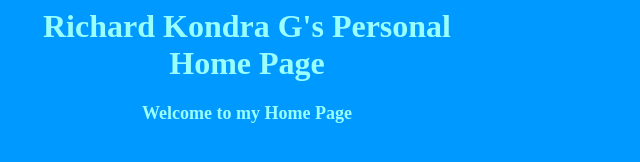
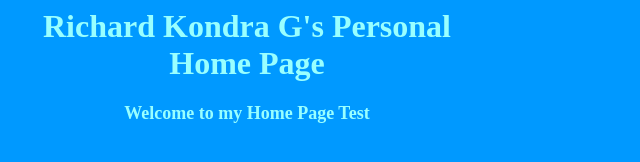
Before and after one commit to RichardKondraG/RichardKondraG.github.io, a plain HTML site: page index.html in a window 1280 px wide. Shown: the full height of the page, 0-640 px from the left. Drawn offline with Linux system fonts and the light colour scheme.

Commit message:
Update index.html

```diff
--- a/index.html
+++ b/index.html
@@ -4,4 +4,4 @@
 <table cellspacing="0" cellpadding="0" border="0">
   <tr>
     <td width="478" height="780" valign="top"><h1 align="center"> Richard Kondra G's Personal Home Page</h1>
-      <h1 align="center"><font size="4">Welcome to my Home Page</font></h1>
+      <h1 align="center"><font size="4">Welcome to my Home Page Test</font></h1>
```
